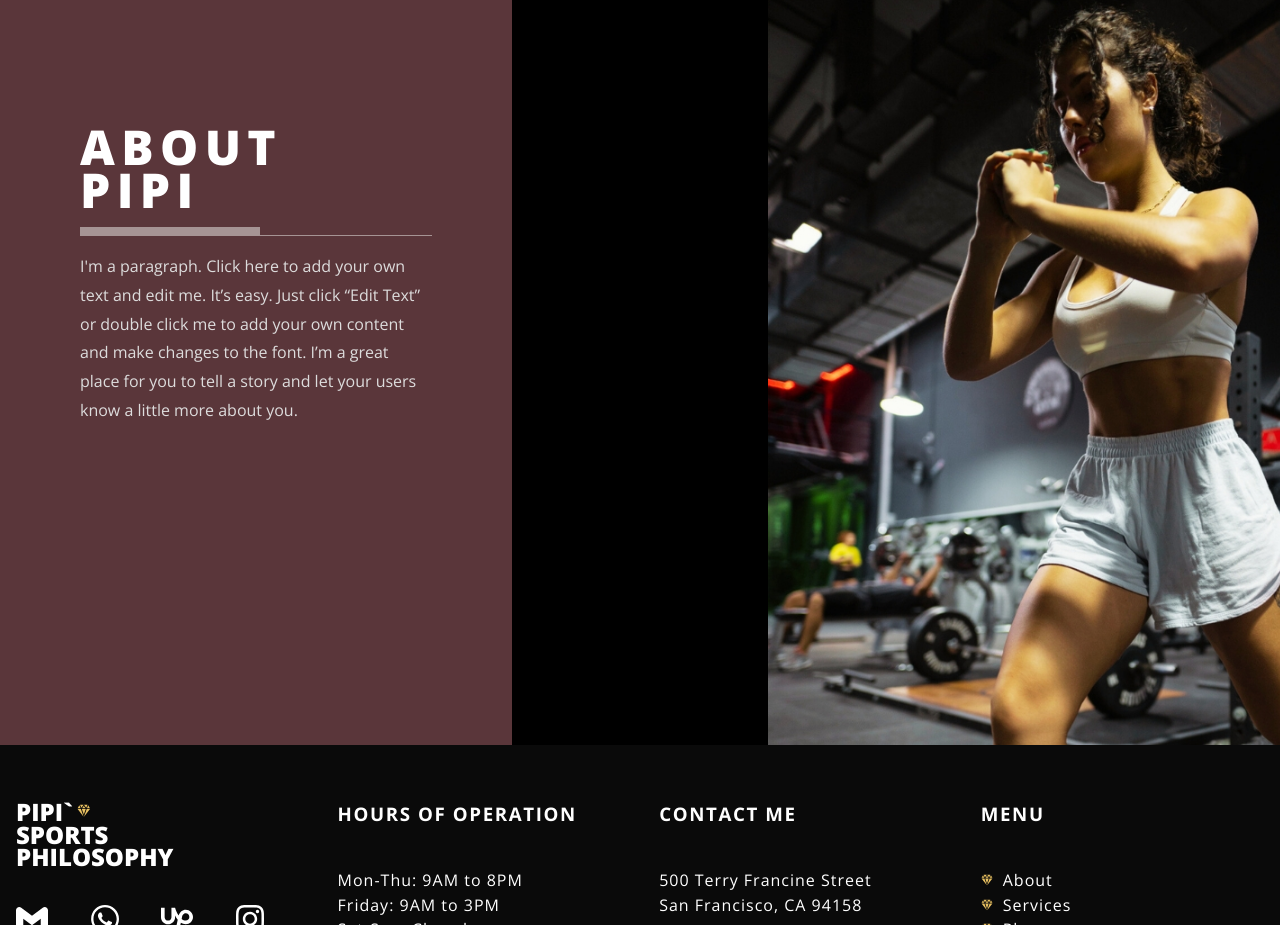
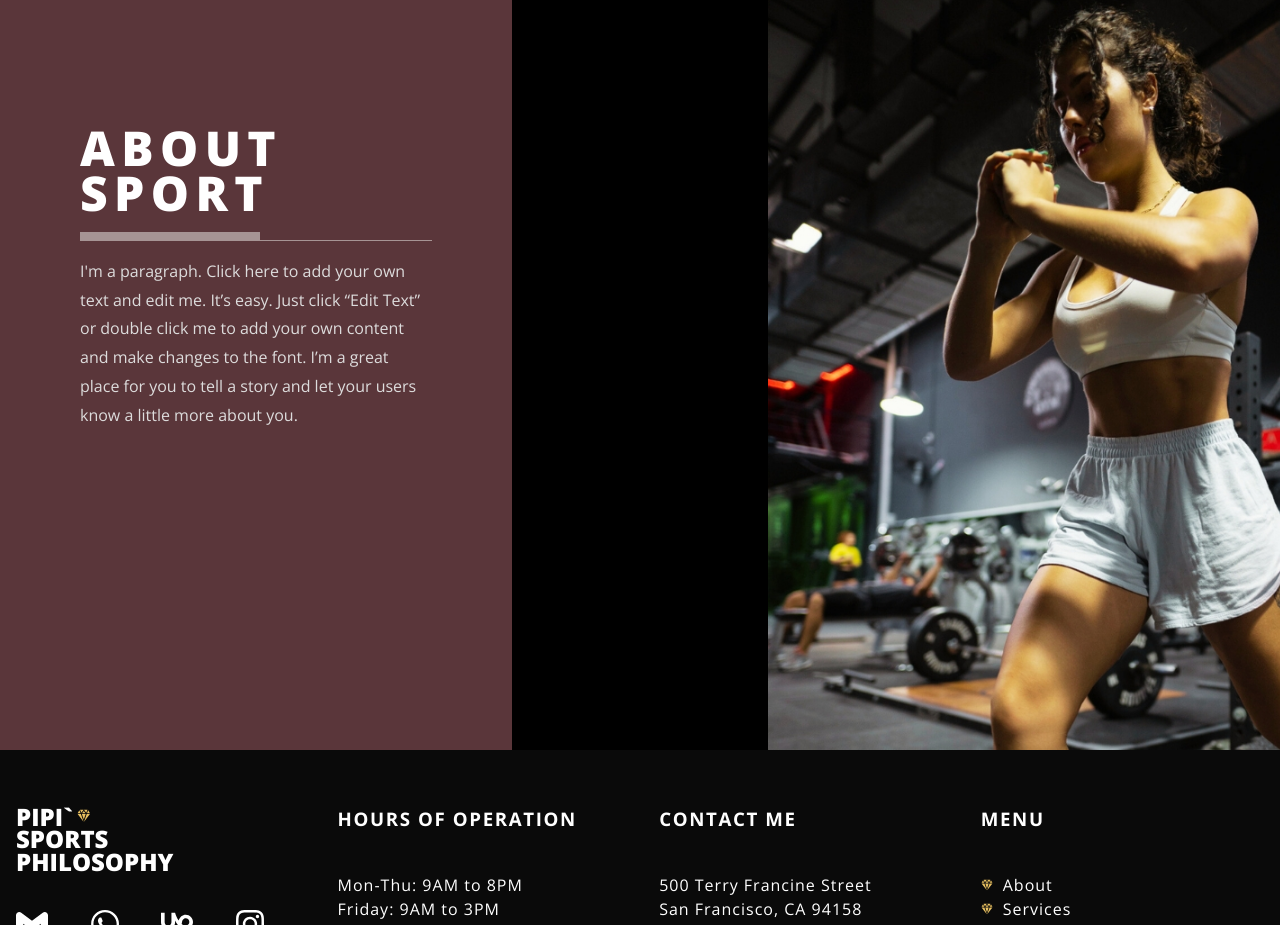
Before and after one commit to RuslanTissen/PIPI-world-2, a React (Create React App) app: page / in a window 1280 px wide. Shown: the part 960-1885 px from the top of the page. Built offline with nearby package versions, Linux system fonts and the light colour scheme; a web font is replaced by a local one.

Commit message:
config done

```diff
--- a/src/components/start/Start.jsx
+++ b/src/components/start/Start.jsx
@@ -1,7 +1,7 @@
 import React from 'react'
 import "./Start.scss"
 import Introduction from './introduction/Introduction'
-import About from '../about/About.jsx';
+import About from './about/About.jsx'
 // import ByServices from './byServices/ByServices.jsx';
 // import Technologies from './technologies/Technologies.jsx';
 // import Statement from './statement/Statement.jsx';
--- a/src/components/about/About.jsx
+++ b/src/components/start/about/About.jsx
@@ -7,7 +7,7 @@ function About() {
 
 			<div className="about__container--text-container">
 				<div className="about__container--text-container--box">
-					<p className="about__container--text-container__title"><span>ABOUT</span> <span>PIPI</span></p>
+					<p className="about__container--text-container__title"><span>ABOUT</span> <span>SPORT</span></p>
 					<div className="about__container--text-container__underline-dig"></div>
 					<div className="about__container--text-container__underline-thin"></div>
 					<div className="about__container--text-container__text-about">I'm a paragraph. Click here to add your own text and edit me. It’s easy. Just click “Edit Text” or double click me to add your own content and make changes to the font. I’m a great place for you to tell a story and let your users know a little more about you.</div>
--- a/src/components/about/About.scss
+++ b/src/components/start/about/About.scss
@@ -42,7 +42,7 @@
 		width: 100%;
 		height: 500px;
 		background-attachment: fixed;
-		background-image: url("../../images/about.jpg");
+		background-image: url("../../../images/about.jpg");
 		background-repeat: no-repeat;
 		background-size: cover;
 		background-position-x: center;
@@ -56,7 +56,7 @@
 				.about__container--text-container__title {
 					display: flex;
 					flex-direction: column;
-					line-height: 90%;
+					line-height: 95%;
 					margin-bottom: 1rem;
 				}
 			}
--- a/src/main/Main.jsx
+++ b/src/main/Main.jsx
@@ -1,7 +1,7 @@
 import React from 'react'
 import { Routes, Route, Outlet } from "react-router-dom"
 import Start from '../components/start/Start'
-import About from "../components/about/About.jsx"
+import About from '../components/start/about/About.jsx'
 
 // import About from '../components/Routes/about/About'
 import Contact from '../components/Routes/contact/Contact'
```
